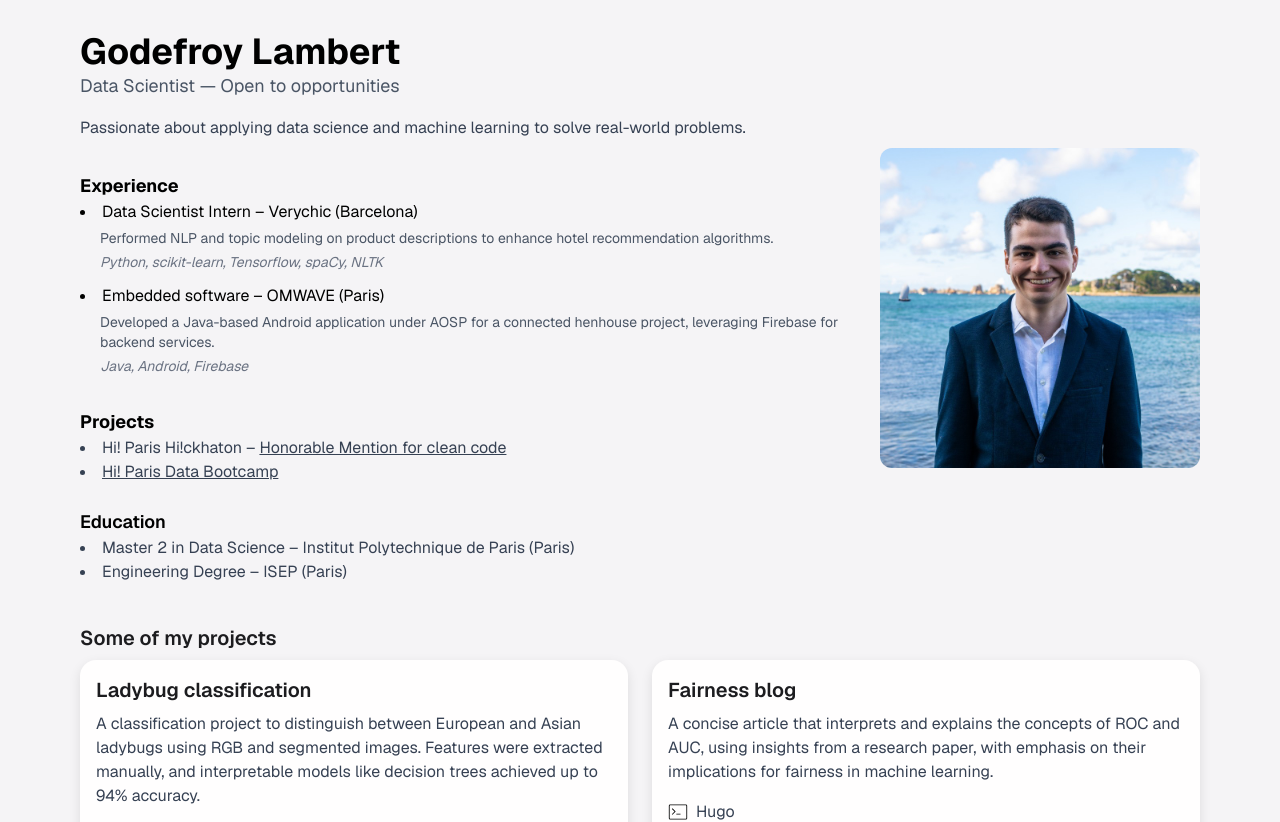
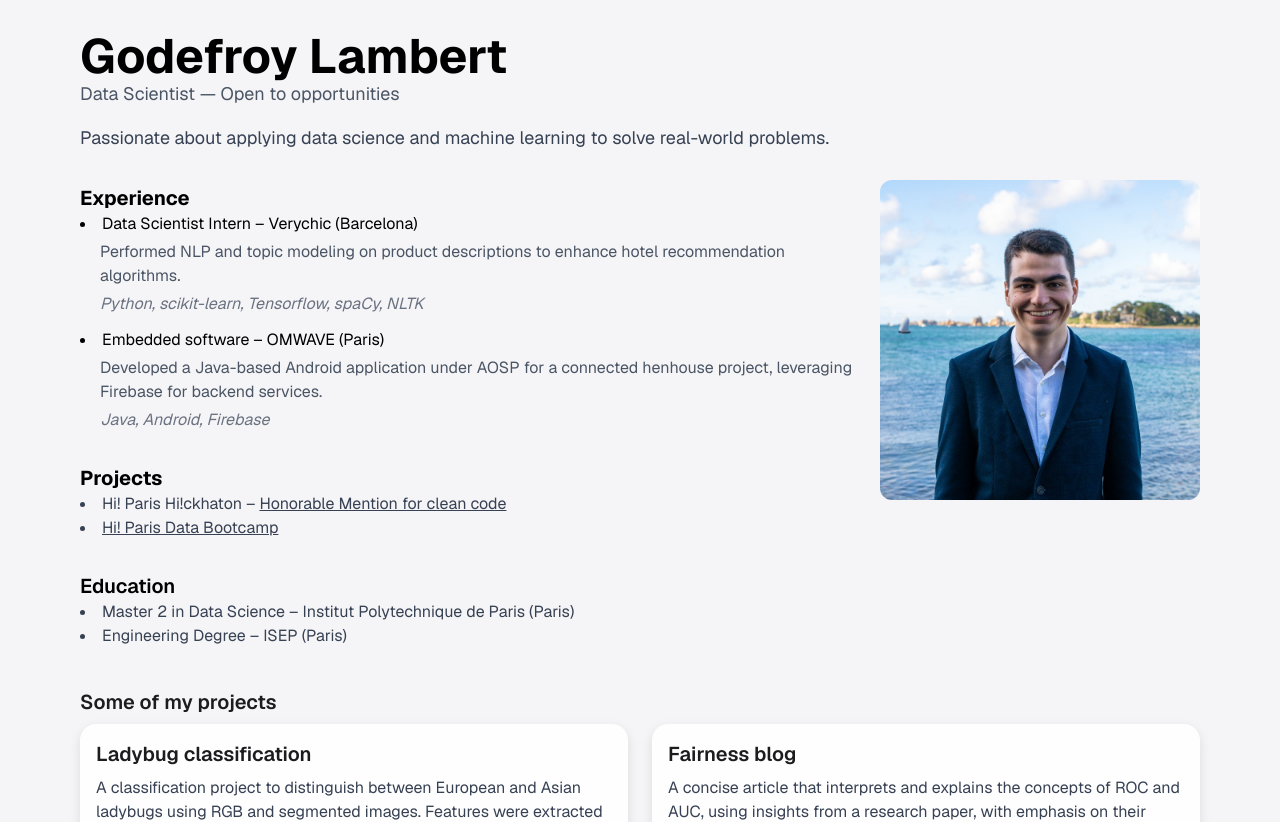
Before and after one commit to godefroylmb/Portfolio, a Next.js app: page / in a window 1280 px wide. Shown: the top 822 px of the page. Built offline with nearby package versions, Linux system fonts and the light colour scheme.

Commit message:
Updated size

```diff
--- a/src/pages/components/profile.tsx
+++ b/src/pages/components/profile.tsx
@@ -6,35 +6,35 @@ export default function Profile() {
       <div className="flex flex-col sm:flex-row sm:items-center sm:justify-between gap-6 w-full sm:gap-6 sm:flex-nowrap items-center justify-center">
         <div className="flex flex-col justify-start gap-2 sm:text-left sm:items-start text-center items-center w-full">
           <div>
-            <h1 className="text-4xl font-bold text-black">Godefroy Lambert</h1>
+            <h1 className="text-5xl font-bold text-black">Godefroy Lambert</h1>
             <p className="text-gray-600 text-lg">Data Scientist — Open to opportunities</p>
           </div>
 
-          <p className="text-gray-700 text-base mt-2 max-w-md sm:max-w-none">
+          <p className="text-gray-700 text-lg mt-2 max-w-md sm:max-w-none">
             Passionate about applying data science and machine learning to solve real-world problems.
           </p>
 
           <div className="mt-6">
-            <h2 className="text-lg font-bold text-black">Experience</h2>
+            <h2 className="text-xl font-bold text-black">Experience</h2>
             <ul className="text-black list-disc list-inside space-y-3">
               <li>
-                <span>Data Scientist Intern – Verychic (Barcelona)</span>
+                <span className="text-base">Data Scientist Intern – Verychic (Barcelona)</span>
                 <div className="ml-5">
-                  <p className="text-sm text-gray-600 mt-1">
+                  <p className="text-base text-gray-600 mt-1">
                     Performed NLP and topic modeling on product descriptions to enhance hotel recommendation algorithms.
                   </p>
-                  <p className="text-sm text-gray-500 mt-1 italic">
+                  <p className="text-base text-gray-500 mt-1 italic">
                     Python, scikit-learn, Tensorflow, spaCy, NLTK
                   </p>
                 </div>
               </li>
               <li>
-                <span>Embedded software – OMWAVE (Paris)</span>
+                <span className="text-base">Embedded software – OMWAVE (Paris)</span>
                 <div className="ml-5">
-                  <p className="text-sm text-gray-600 mt-1">
+                  <p className="text-base text-gray-600 mt-1">
                     Developed a Java-based Android application under AOSP for a connected henhouse project, leveraging Firebase for backend services.
                   </p>
-                  <p className="text-sm text-gray-500 mt-1 italic">
+                  <p className="text-base text-gray-500 mt-1 italic">
                     Java, Android, Firebase
                   </p>
                 </div>
@@ -43,8 +43,8 @@ export default function Profile() {
           </div>
 
           <div className="mt-6">
-            <h2 className="text-lg font-bold text-black">Projects</h2>
-            <ul className="text-gray-700 list-disc list-inside">
+            <h2 className="text-xl font-bold text-black">Projects</h2>
+            <ul className="text-gray-700 list-disc list-inside text-base">
               <li>
                 Hi! Paris Hi!ckhaton –{" "}
                 <a
@@ -69,9 +69,9 @@ export default function Profile() {
             </ul>
           </div>
 
-          <div className="mt-4">
-            <h2 className="text-lg font-semibold text-black">Education</h2>
-            <ul className="text-gray-700 list-disc list-inside">
+          <div className="mt-6">
+            <h2 className="text-xl font-semibold text-black">Education</h2>
+            <ul className="text-gray-700 list-disc list-inside text-base">
               <li>Master 2 in Data Science – Institut Polytechnique de Paris (Paris)</li>
               <li>Engineering Degree – ISEP (Paris)</li>
             </ul>
```
Also changed, not shown: 1 other file (tests, documents, lock files or other folders).
